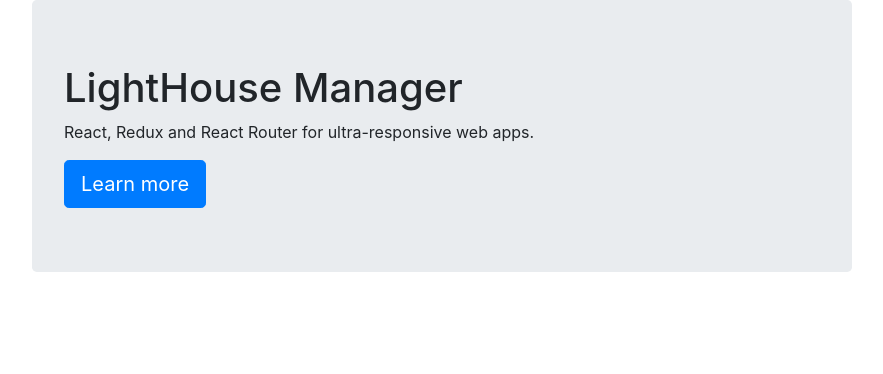
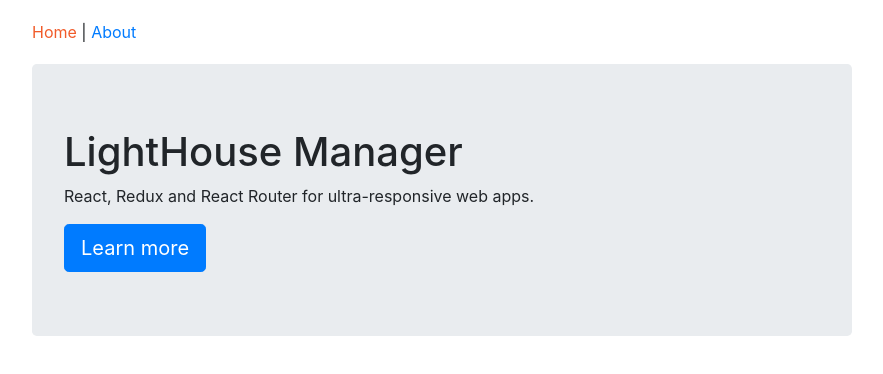
Before and after one commit to 0surface/ReactReduxPrimer, a React app: page / in a window 1280 px wide. Shown: the top 374 px of the page, without its empty margins (198-1081 px from the left). Built offline with nearby package versions, Linux system fonts and the light colour scheme.

Commit message:
create header, navlink

```diff
--- a/src/components/App.js
+++ b/src/components/App.js
@@ -1,13 +1,19 @@
 import React from "react";
-import { Route } from "react-router-dom";
+import { Route, Switch } from "react-router-dom";
 import HomePage from "./home/HomePage";
 import AboutPage from "./about/AboutPage";
+import Header from "./common/Header";
+import PageNotFound from "./PageNotFound";
 
 function App() {
   return (
     <div className="container-fluid">
-      <Route exact path="/" component={HomePage}></Route>
-      <Route path="/about" component={AboutPage}></Route>
+      <Header />
+      <Switch>
+        <Route exact path="/" component={HomePage}></Route>
+        <Route path="/about" component={AboutPage}></Route>
+        <Route component={PageNotFound} />
+      </Switch>
     </div>
   );
 }
--- /dev/null
+++ b/src/components/common/Header.js
@@ -0,0 +1,20 @@
+import React from "react";
+import { NavLink } from "react-router-dom";
+
+const Header = () => {
+  const activeStyle = { color: "#F15B2A" };
+
+  return (
+    <nav>
+      <NavLink to="/" activeStyle={activeStyle}>
+        Home
+      </NavLink>
+      {" | "}
+      <NavLink to="/about" activeStyle={activeStyle}>
+        About
+      </NavLink>
+    </nav>
+  );
+};
+
+export default Header;
```
